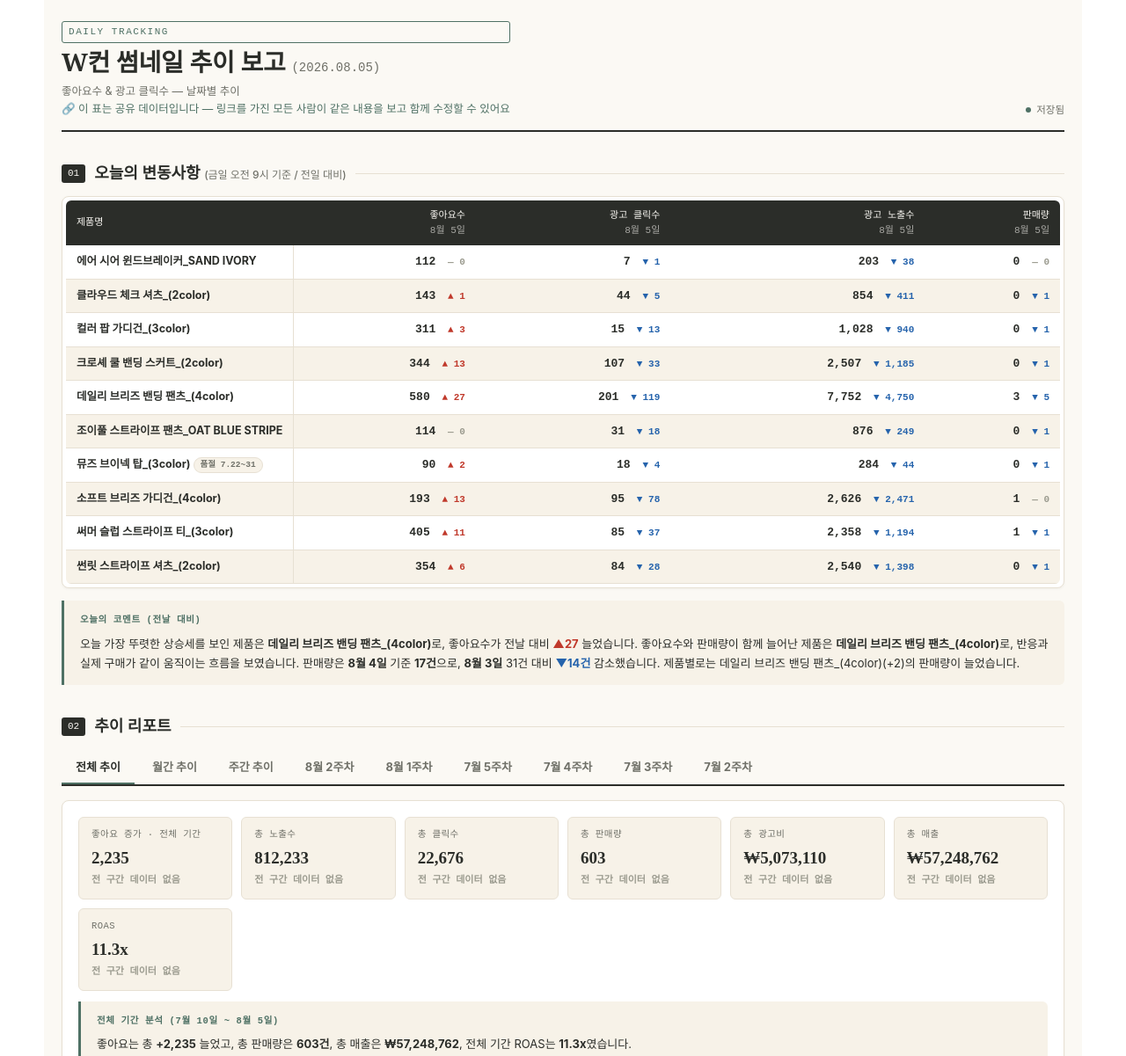
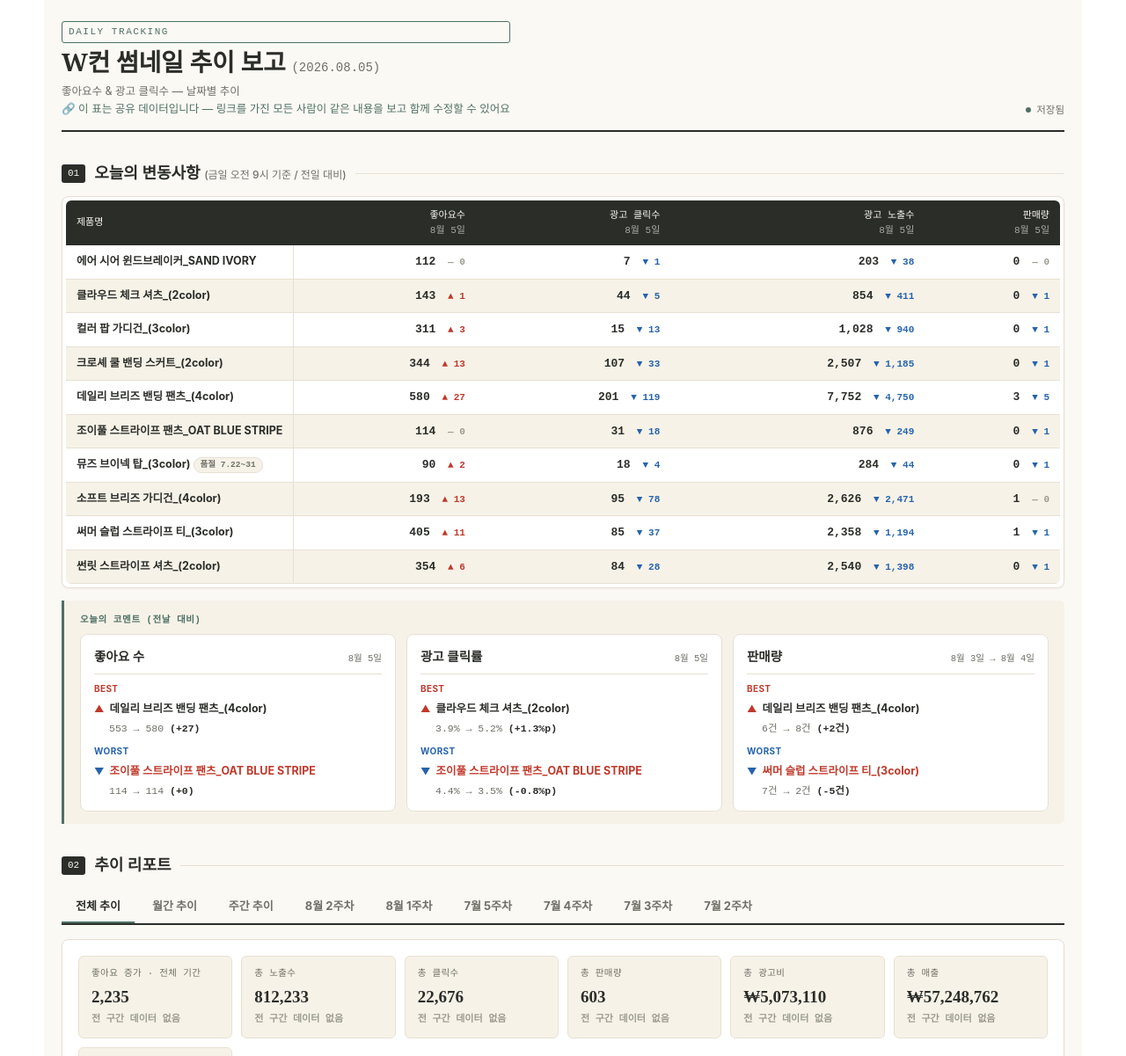
Before and after one commit to jhr-630/thumbnail_report, a plain HTML site: page index.html in a window 1280 px wide. Shown: the top 1201 px of the page at 88% size. Drawn offline with Linux system fonts and the light colour scheme.

Commit message:
Update index.html

```diff
--- a/index.html
+++ b/index.html
@@ -117,6 +117,40 @@
   .analysis-box b{color:var(--ink);}
   .analysis-box .up{font-weight:700;} .analysis-box .down{font-weight:700;}
 
+  /* 오늘의 코멘트 — 지표별 카드 3개 (좋아요수 / 광고 클릭률 / 판매량) */
+  .comment-cards{
+    display:grid;grid-template-columns:repeat(3,1fr);gap:12px;margin-top:4px;
+  }
+  @media (max-width: 720px){ .comment-cards{grid-template-columns:1fr;} }
+  .comment-card{
+    background:#fff;border:1px solid var(--line);border-radius:8px;padding:13px 15px;min-width:0;
+  }
+  .comment-card-title{
+    font-family:'Fraunces',serif;font-size:14.5px;font-weight:700;color:var(--ink);
+    display:flex;align-items:baseline;justify-content:space-between;gap:8px;margin-bottom:8px;
+    padding-bottom:7px;border-bottom:1px solid var(--line);
+  }
+  .comment-card-date{
+    font-family:'JetBrains Mono',monospace;font-size:10.5px;font-weight:500;color:var(--ink-soft);white-space:nowrap;
+  }
+  .comment-label{
+    font-family:'Inter',sans-serif;font-size:10px;font-weight:700;text-transform:uppercase;
+    letter-spacing:.04em;margin-top:8px;margin-bottom:3px;
+  }
+  .comment-label.up{color:var(--up);} .comment-label.down{color:var(--down);}
+  .comment-card .comment-row{display:flex;align-items:center;gap:6px;font-size:12.5px;}
+  .comment-card .comment-row.empty{color:var(--flat);font-size:12px;padding:6px 0;}
+  .comment-icon{font-size:11px;flex-shrink:0;}
+  .comment-row.up .comment-icon{color:var(--up);}
+  .comment-row.down .comment-icon{color:var(--down);}
+  .comment-name{font-weight:700;color:var(--ink);white-space:nowrap;overflow:hidden;text-overflow:ellipsis;min-width:0;}
+  .comment-name.underperform-name{color:var(--up);}
+  .comment-detail{
+    font-family:'JetBrains Mono',monospace;font-size:11.5px;color:var(--ink-soft);
+    margin-top:2px;margin-left:17px;
+  }
+  .comment-detail b{color:var(--ink);}
+
   /* Section titles */
   .section-title{
     display:flex;align-items:center;gap:10px;margin:34px 0 12px;flex-wrap:wrap;
@@ -265,7 +299,8 @@
     display:flex;align-items:center;height:100%;box-sizing:border-box;
   }
   .tab-btn.active{color:var(--ink);border-bottom-color:var(--pine);}
-  .tab-btn:hover{color:var(--ink);}
+  .tab-btn:hover{color:#fff;}
+  .tab-btn.active:hover{color:#fff;}
   .tab-pane{display:none;}
   .tab-pane.active{display:block;}
 
@@ -305,9 +340,10 @@
     margin:22px 0 10px;padding-top:14px;border-top:1px solid var(--line);
   }
   .rank-group-title{
-    font-family:'Inter',sans-serif;font-size:11.5px;font-weight:700;color:var(--ink-soft);
-    text-transform:uppercase;letter-spacing:.04em;margin:14px 0 8px;
-  }
+    font-family:'Fraunces',serif;font-size:17px;font-weight:700;color:var(--ink-soft);
+    letter-spacing:0;margin:16px 0 9px;
+  }
+  @media (max-width: 480px){ .rank-group-title{font-size:15px;} }
   .rank-group-title.good{color:var(--pine);}
   .rank-group-title.bad{color:var(--up);}
   .rank-grid{display:grid;grid-template-columns:repeat(4,1fr);gap:12px;}
@@ -315,7 +351,7 @@
   @media (max-width: 540px){ .rank-grid{grid-template-columns:1fr;} }
   .rank-card{background:#fff;border:1px solid var(--line);border-radius:8px;padding:13px 15px;min-width:0;}
   .rank-card-bad{border-color:#E8C3BC;background:#FBF3F1;}
-  .rank-title{font-size:11.5px;font-weight:700;color:var(--ink-soft);margin-bottom:8px;text-transform:uppercase;letter-spacing:.02em;}
+  .rank-title{font-size:14px;font-weight:700;color:var(--ink);margin-bottom:9px;text-transform:none;letter-spacing:0;font-family:'Fraunces',serif;line-height:1.3;}
   .rank-list{list-style:none;margin:0;padding:0;display:flex;flex-direction:column;gap:8px;}
   .rank-item{display:flex;flex-direction:column;gap:1px;}
   .rank-item-top{display:flex;align-items:center;gap:7px;font-size:12.5px;}
@@ -643,101 +679,93 @@ function renderSummary(){
 }
 
 // 오늘의 변동사항 표를 바탕으로 어떤 제품의 흐름이 좋았는지 짧은 코멘트를 생성한다.
+// 특정 지표의 두 날짜(dateCur vs datePrev)를 비교해서, 가장 많이 오른 제품(top)과
+// 가장 많이 내리거나 가장 낮게 오른 제품(bottom)을 찾는다. 품절 기간인 제품은 그 날짜 기준으로 제외한다.
+function computeMetricTopBottom(metricKey, dateCur, datePrev){
+  if(!dateCur || !datePrev) return {top:null, bottom:null};
+  const info = parseDateInfo(dateCur);
+  const list = state.products.map(p=>{
+    if(info && isSoldOutOnDay(p, info.month, info.day)) return null;
+    const cur = getMetricValue(state.data[p][dateCur], metricKey);
+    const prev = getMetricValue(state.data[p][datePrev], metricKey);
+    if(cur===null || prev===null) return null;
+    return {product:p, cur, prev, delta: cur-prev};
+  }).filter(Boolean);
+  if(list.length===0) return {top:null, bottom:null};
+  const sorted = [...list].sort((a,b)=> b.delta - a.delta);
+  return { top: sorted[0], bottom: sorted.length>1 ? sorted[sorted.length-1] : null };
+}
+
+function fmtLikesRow(r){
+  return `${r.prev.toLocaleString()} → ${r.cur.toLocaleString()} <b>(${r.delta>=0?'+':''}${r.delta.toLocaleString()})</b>`;
+}
+function fmtClickRateRow(r){
+  const d = r.delta*100;
+  return `${(r.prev*100).toFixed(1)}% → ${(r.cur*100).toFixed(1)}% <b>(${d>=0?'+':''}${d.toFixed(1)}%p)</b>`;
+}
+function fmtSalesRow(r){
+  return `${r.prev.toLocaleString()}건 → ${r.cur.toLocaleString()}건 <b>(${r.delta>=0?'+':''}${r.delta.toLocaleString()}건)</b>`;
+}
+
+function buildCommentCard(title, dateLabel, top, bottom, fmtFn){
+  const dateTag = dateLabel ? `<span class="comment-card-date">${dateLabel}</span>` : '';
+  if(!top){
+    return `<div class="comment-card">
+      <div class="comment-card-title">${title}${dateTag}</div>
+      <div class="comment-row empty">비교할 데이터가 없습니다.</div>
+    </div>`;
+  }
+  const topRow = `
+    <div class="comment-label up">Best</div>
+    <div class="comment-row up"><span class="comment-icon">▲</span><span class="comment-name">${top.product}</span></div>
+    <div class="comment-detail">${fmtFn(top)}</div>`;
+  const bottomRow = bottom ? `
+    <div class="comment-label down">Worst</div>
+    <div class="comment-row down"><span class="comment-icon">▼</span><span class="comment-name underperform-name">${bottom.product}</span></div>
+    <div class="comment-detail">${fmtFn(bottom)}</div>` : '';
+  return `<div class="comment-card">
+    <div class="comment-card-title">${title}${dateTag}</div>
+    ${topRow}
+    ${bottomRow}
+  </div>`;
+}
+
 function renderChangeComment(){
   const container = document.getElementById('changeComment');
   if(!container) return;
 
-  // 판매량은 "오늘 데이터 입력"이 오전 9시 기준이라 당일치가 아직 완결되지 않은 값일 수 있다.
-  // 그래서 판매량만은 최신일(오늘)이 아니라 "전날 vs 전전날"을 비교해서 말한다.
+  // 좋아요수 · 광고 클릭률: 최신 날짜 vs 전날
+  const likesDate = lastDateWithMetric('likes');
+  const likesIdx = likesDate ? state.dates.indexOf(likesDate) : -1;
+  const likesPrevDate = likesIdx>0 ? state.dates[likesIdx-1] : null;
+  const likesTB = computeMetricTopBottom('likes', likesDate, likesPrevDate);
+
+  const crDate = lastDateWithMetric('clickRate');
+  const crIdx = crDate ? state.dates.indexOf(crDate) : -1;
+  const crPrevDate = crIdx>0 ? state.dates[crIdx-1] : null;
+  const crTB = computeMetricTopBottom('clickRate', crDate, crPrevDate);
+
+  // 판매량: "오늘 데이터 입력"이 오전 9시 기준이라 당일치가 아직 완결되지 않은 값일 수 있어,
+  // 확정된 전날 vs 전전날을 비교한다.
   const salesLastDate = lastDateWithMetric('sales');
   const salesIdx = salesLastDate ? state.dates.indexOf(salesLastDate) : -1;
-  const salesCurD = salesIdx > 0 ? state.dates[salesIdx-1] : null; // 전날 (완결된 값)
-  const salesPrevD = salesIdx > 1 ? state.dates[salesIdx-2] : null; // 전전날
-
-  const results = state.products.map(p=>{
-    const rec = {product:p};
-    CORE_METRICS.forEach(m=>{
-      if(m.key === 'sales'){
-        if(!salesCurD || !salesPrevD){ rec.sales = null; return; }
-        const val = getMetricValue(state.data[p][salesCurD], 'sales');
-        const prevVal = getMetricValue(state.data[p][salesPrevD], 'sales');
-        rec.sales = (val!==null && prevVal!==null) ? val - prevVal : null;
-        return;
-      }
-      const d = lastDateWithMetric(m.key);
-      if(!d){ rec[m.key] = null; return; }
-      const idx = state.dates.indexOf(d);
-      const prevD = idx>0 ? state.dates[idx-1] : null;
-      const val = getMetricValue(state.data[p][d], m.key);
-      const prevVal = prevD ? getMetricValue(state.data[p][prevD], m.key) : null;
-      rec[m.key] = (val!==null && prevVal!==null) ? val - prevVal : null;
-    });
-    return rec;
-  });
-
-  const withLikes = results.filter(r=> r.likes!==null);
-  const withSales = results.filter(r=> r.sales!==null);
-
-  if(withLikes.length===0 && withSales.length===0){
-    container.innerHTML = `<div class="analysis-title">오늘의 코멘트 (전날 대비)</div><div>아직 전날과 비교할 데이터가 충분하지 않습니다.</div>`;
+  const salesCurD = salesIdx > 0 ? state.dates[salesIdx-1] : null;
+  const salesPrevD = salesIdx > 1 ? state.dates[salesIdx-2] : null;
+  const salesTB = computeMetricTopBottom('sales', salesCurD, salesPrevD);
+
+  if(!likesTB.top && !crTB.top && !salesTB.top){
+    container.innerHTML = `<div class="analysis-title">오늘의 코멘트 (전날 대비)</div><div>아직 비교할 데이터가 충분하지 않습니다.</div>`;
     return;
   }
 
-  const byLikes = [...withLikes].sort((a,b)=> b.likes - a.likes);
-  const bySales = [...withSales].sort((a,b)=> b.sales - a.sales);
-
-  const topLikes = byLikes[0];
-  // 품절 기간 중의 하락은 "실적 저조"가 아니라 재고 문제이므로 언급 대상에서 제외한다.
-  // 단, 품절이 끝나고 재판매 중인 날짜라면 다른 상품과 동일하게 정상적으로 포함한다.
-  const likesTodayLabel = lastDateWithMetric('likes');
-  const likesTodayInfo = likesTodayLabel ? parseDateInfo(likesTodayLabel) : null;
-  const byLikesExcludingSoldOut = byLikes.filter(r=>
-    !(likesTodayInfo && isSoldOutOnDay(r.product, likesTodayInfo.month, likesTodayInfo.day))
-  );
-  const worstLikes = byLikesExcludingSoldOut[byLikesExcludingSoldOut.length-1];
-  const risingSales = bySales.filter(r=> r.sales>0);
-  const risingBoth = results.filter(r=> r.likes>0 && r.sales>0);
-
-  const sentences = [];
-
-  if(topLikes && topLikes.likes>0){
-    sentences.push(`오늘 가장 뚜렷한 상승세를 보인 제품은 <b>${topLikes.product}</b>로, 좋아요수가 전날 대비 <span class="up">▲${topLikes.likes.toLocaleString()}</span> 늘었습니다.`);
-  } else {
-    sentences.push(`오늘은 전날 대비 좋아요수가 뚜렷하게 늘어난 제품이 없었습니다.`);
-  }
-
-  if(risingBoth.length>0){
-    const names = risingBoth.slice(0,3).map(r=>`<b>${r.product}</b>`).join(', ');
-    sentences.push(`좋아요수와 판매량이 함께 늘어난 제품은 ${names}로, 반응과 실제 구매가 같이 움직이는 흐름을 보였습니다.`);
-  }
-
-  if(salesCurD && salesPrevD){
-    let totalCur = 0, totalPrev = 0, anySales = false;
-    state.products.forEach(p=>{
-      const c = getMetricValue(state.data[p][salesCurD], 'sales');
-      const pr = getMetricValue(state.data[p][salesPrevD], 'sales');
-      if(c!==null){ totalCur += c; anySales = true; }
-      if(pr!==null){ totalPrev += pr; }
-    });
-    if(anySales){
-      const diff = totalCur - totalPrev;
-      const diffCls = diff>0?'up':(diff<0?'down':'flat');
-      const diffArrow = diff>0?'▲':(diff<0?'▼':'—');
-      const diffWord = diff>0?'증가':(diff<0?'감소':'변화 없음');
-      let saleSentence = `판매량은 <b>${salesCurD}</b> 기준 <b>${totalCur.toLocaleString()}건</b>으로, <b>${salesPrevD}</b> ${totalPrev.toLocaleString()}건 대비 <span class="${diffCls}">${diffArrow}${Math.abs(diff).toLocaleString()}건</span> ${diffWord}했습니다.`;
-      if(risingSales.length>0){
-        const names = risingSales.slice(0,3).map(r=>`${r.product}(+${r.sales.toLocaleString()})`).join(', ');
-        saleSentence += ` 제품별로는 ${names}의 판매량이 늘었습니다.`;
-      }
-      sentences.push(saleSentence);
-    }
-  }
-
-  if(worstLikes && worstLikes.likes<0 && worstLikes.product !== (topLikes && topLikes.product)){
-    sentences.push(`반면 <b class="underperform-name">${worstLikes.product}</b>는 좋아요수가 <span class="down">▼${Math.abs(worstLikes.likes).toLocaleString()}</span> 줄어 흐름이 꺾인 모습입니다.`);
-  }
-
-  container.innerHTML = `<div class="analysis-title">오늘의 코멘트 (전날 대비)</div><div>${sentences.join(' ')}</div>`;
+  const salesDateLabel = (salesCurD && salesPrevD) ? `${salesPrevD} → ${salesCurD}` : null;
+
+  const cardsHTML =
+    buildCommentCard('좋아요 수', likesDate, likesTB.top, likesTB.bottom, fmtLikesRow) +
+    buildCommentCard('광고 클릭률', crDate, crTB.top, crTB.bottom, fmtClickRateRow) +
+    buildCommentCard('판매량', salesDateLabel, salesTB.top, salesTB.bottom, fmtSalesRow);
+
+  container.innerHTML = `<div class="analysis-title">오늘의 코멘트 (전날 대비)</div><div class="comment-cards">${cardsHTML}</div>`;
 }
 
 
@@ -1282,8 +1310,8 @@ const RANK_METRIC_DEFS = [
   {key:'salesPerClick', title:'클릭 대비 판매량', fmt:v=> v.toFixed(1)+'%'}
 ];
 
-// 개별 랭킹 카드 하나(우수 TOP3 또는 저조 BOTTOM3)를 만든다.
-// 저조(isBad) 카드는 상품명을 빨간색으로 표시하고, 판매수량이 주 지표가 아니면 보조 정보로 판매수량을 함께 보여준다.
+// 개별 랭킹 카드 하나(TOP 3 또는 Worst 3)를 만든다.
+// Worst(isBad) 카드는 상품명을 빨간색으로 표시하고, 판매수량이 주 지표가 아니면 보조 정보로 판매수량을 함께 보여준다.
 // 순위(1위·2위·3위)는 항상 세로로 정렬된다.
 function renderRankCard(title, items, key, formatFn, isBad){
   if(!items || items.length===0){
@@ -1304,7 +1332,7 @@ function renderRankCard(title, items, key, formatFn, isBad){
   return `<div class="rank-card${isBad?' rank-card-bad':''}"><div class="rank-title">${title}</div><ol class="rank-list">${rows}</ol></div>`;
 }
 
-// ROAS/좋아요증가/판매수량/클릭대비판매량 4개 지표를 "우수 TOP3 한 줄(4장) + 저조 BOTTOM3 한 줄(4장)"로
+// ROAS/좋아요증가/판매수량/클릭대비판매량 4개 지표를 "TOP 3 한 줄(4장) + Worst 3 한 줄(4장)"로
 // 명확히 구역을 나눠 렌더링한다. 전체/월간/주간/주차별 탭 어디서나 이 함수 하나로 동일한 레이아웃을 쓴다.
 // 품절 기간의 날짜는 computeProductPeriodStats에서 이미 그 상품 통계에서 제외되므로,
 // 품절 기간만 걸친 구간은 자동으로 랭킹에서 빠지고, 재판매 이후 구간은 정상적으로 포함된다.
@@ -1318,18 +1346,18 @@ function buildRankGridHTML(dayInfoChunk){
     renderRankCard(`${m.title} TOP3`, rankTop(stats, m.key, 3, false), m.key, m.fmt, false)
   ).join('');
   const bottomCards = RANK_METRIC_DEFS.map(m=>
-    renderRankCard(`${m.title} 저조 BOTTOM3`, rankTop(stats, m.key, 3, true), m.key, m.fmt, true)
+    renderRankCard(`${m.title} Worst 3`, rankTop(stats, m.key, 3, true), m.key, m.fmt, true)
   ).join('');
 
   return `
-    <div class="rank-group-title good">우수 상품 TOP 3</div>
+    <div class="rank-group-title good">TOP 3</div>
     <div class="rank-grid">${topCards}</div>
-    <div class="rank-group-title bad">저조 상품 BOTTOM 3</div>
+    <div class="rank-group-title bad">Worst 3</div>
     <div class="rank-grid">${bottomCards}</div>
   `;
 }
 
-// ROAS/좋아요증가/판매수량/클릭대비판매량 4개 지표 각각의 우수 TOP3 + 저조 BOTTOM3, 총 8개 카드를 지정된 컨테이너에 렌더링한다.
+// ROAS/좋아요증가/판매수량/클릭대비판매량 4개 지표 각각의 TOP 3 + Worst 3, 총 8개 카드를 지정된 컨테이너에 렌더링한다.
 function renderRankGrid(containerId, dayInfoChunk){
   const box = document.getElementById(containerId);
   if(!box) return;
```
